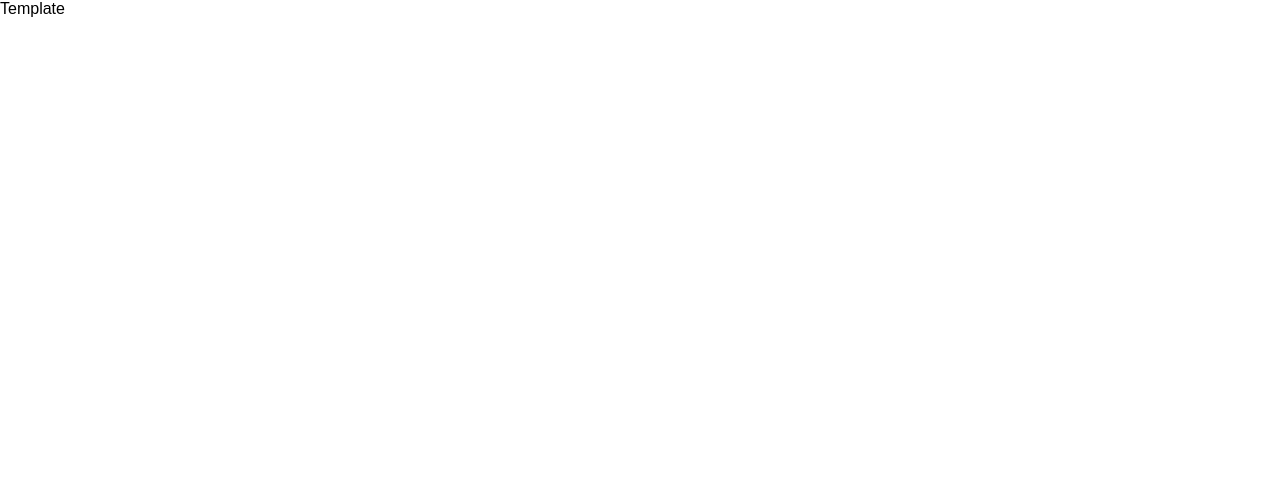
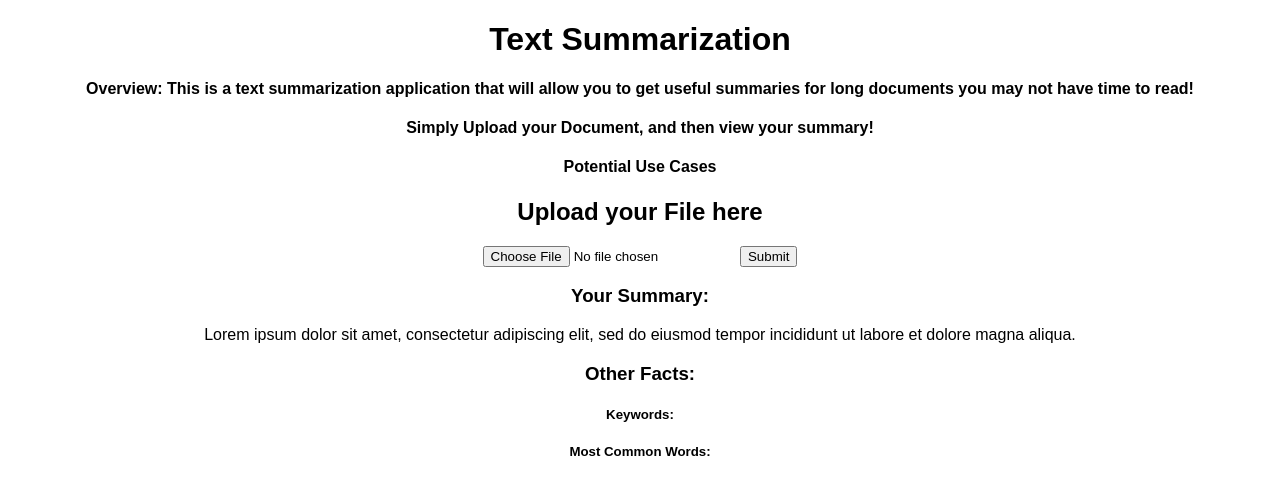
Before and after one commit to samaynandwana/Text_Summarization, a Flask app: page / in a window 1280 px wide. Before the commit the part shown is almost empty. Shown: the top 495 px of the page. Run offline with Flask 2, Linux system fonts and the light colour scheme.

Commit message:
added functioning upload button

```diff
--- a/static/css/main.css
+++ b/static/css/main.css
@@ -2,7 +2,3 @@ body {
     margin: 0;
     font-family: sans-serif;
 }
-
-p {
-    color: red;
-}
--- a/templates/base.html
+++ /dev/null
@@ -1,13 +0,0 @@
-<!DOCTYPE html>
-<html lang="en">
-<head>
-    <meta charset="UTF-8">
-    <meta http-equiv="X-UA-Compatible" content="IE=edge">
-    <meta name="viewport" content="width=device-width, initial-scale=1.0">
-    <link rel="stylesheet" href="{{url_for('static', filename='css/main.css')}}"
-    {% block head %}{% endblock %}
-</head>
-<body>
-    {% block body %}{% endblock %}
-</body>
-</html>
--- a/templates/index.html
+++ b/templates/index.html
@@ -1,9 +1,36 @@
-{% extends 'base.html' %}
+<!DOCTYPE html>
+<html>
 
-{% block head %}
-<h1>Template</h1>
-{% endblock %}
+<head>
+  <meta charset="utf-8">
+  <title></title>
+  <meta name="author" content="">
+  <meta name="description" content="">
+  <meta name="viewport" content="width=device-width, initial-scale=1">
+  <link rel="stylesheet" href="main.css">
+</head>
 
-{% block body %}
+<body>
+   <center>
 
-{% endblock %}
+
+  <h1>Text Summarization</h1>
+  <h4>Overview: This is a text summarization application that will allow you to get useful summaries for long documents you may not have time to read!</h2>
+  <h4>Simply Upload your Document, and then view your summary!</h2>
+  <h4>Potential Use Cases</h3>
+
+
+  <h2>Upload your File here</h2>
+  <form action="/action_page.php">
+    <input type="file" id="myFile" name="filename">
+    <input type="submit">
+  </form>
+  <h3>Your Summary:</h3>
+  <p>Lorem ipsum dolor sit amet, consectetur adipiscing elit, sed do eiusmod tempor incididunt ut labore et dolore magna aliqua.</p>
+  <h3>Other Facts:</h3>
+  <h5>Keywords: </h5>
+  <h5>Most Common Words: </h5>
+</center>
+</body>
+
+</html>
```
